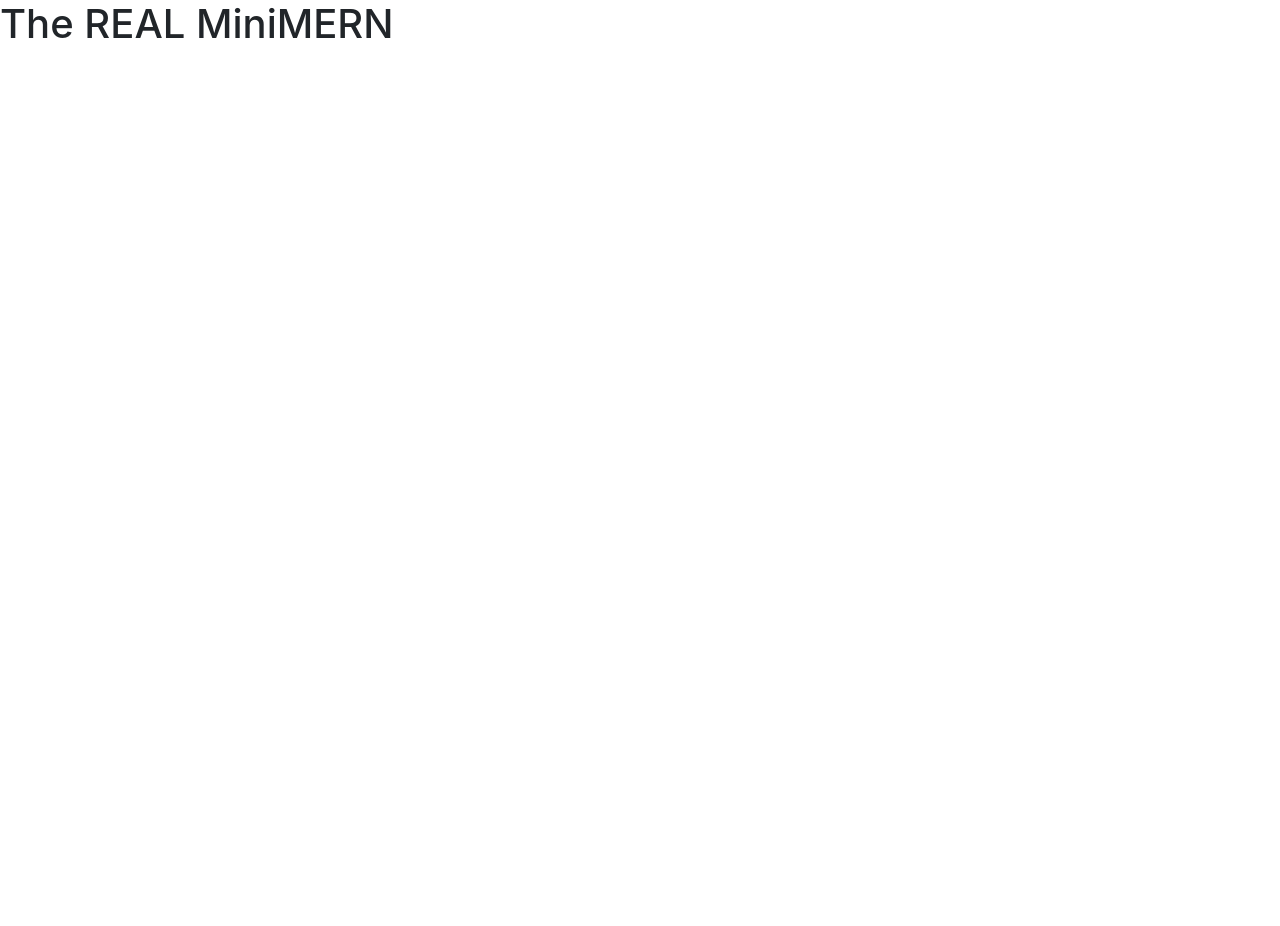
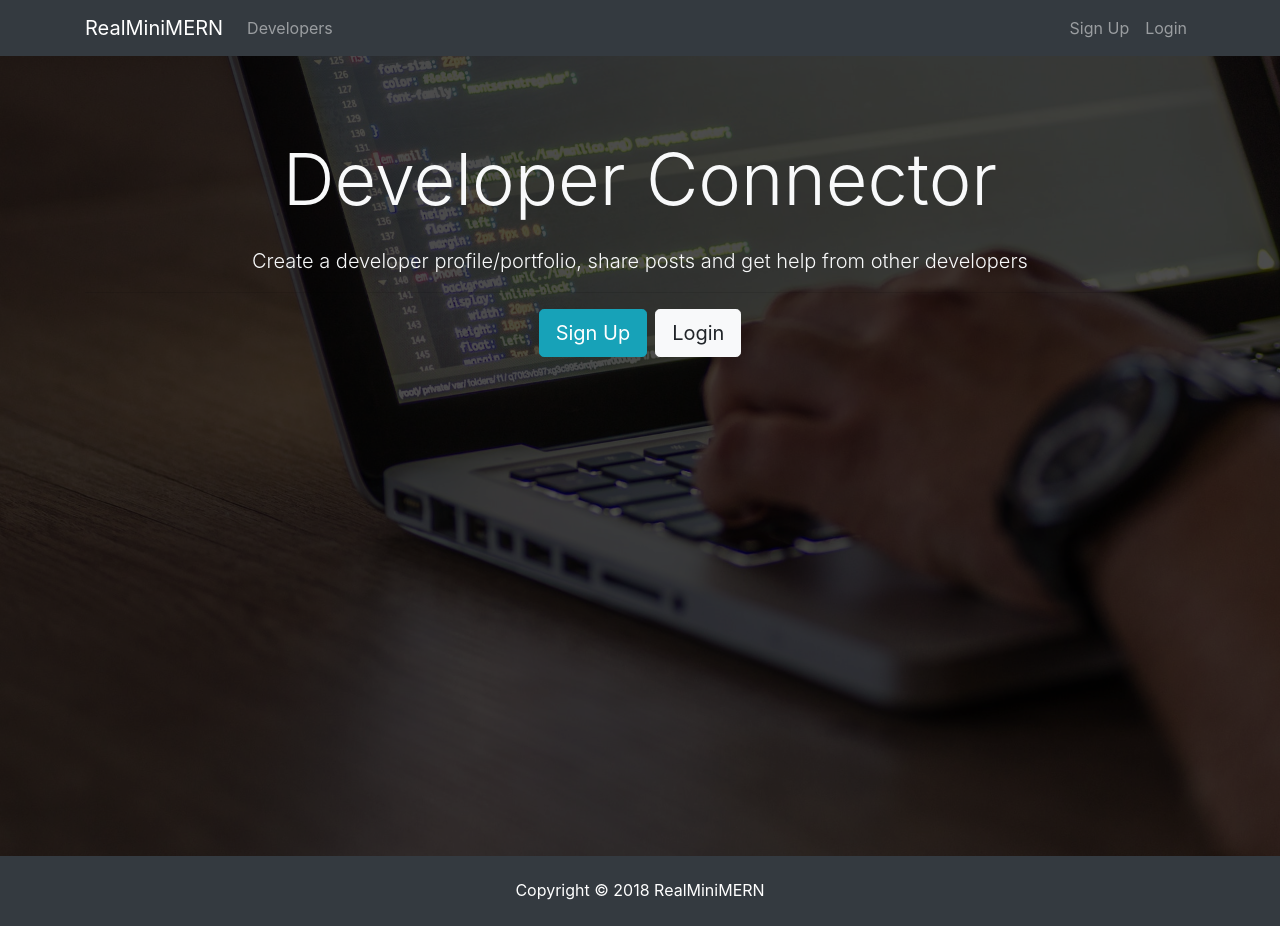
Before and after one commit to marcohern/RealMiniMern, a React (Create React App) app in the folder client/: page /login in a window 1280 px wide. Before the commit the page ends 800 px from the top, so only its background shows below. Built offline with nearby package versions, Linux system fonts and the light colour scheme.

Commit message:
Added landing Navbar and Footer

```diff
--- a/client/src/App.js
+++ b/client/src/App.js
@@ -1,4 +1,7 @@
 import React, { Component } from "react";
+import Navbar from "./components/layout/Navbar";
+import Footer from "./components/layout/Footer";
+import Landing from "./components/layout/Landing";
 import logo from "./logo.svg";
 import "./App.css";
 
@@ -6,7 +9,9 @@
   render() {
     return (
       <div className="App">
-        <h1>The REAL MiniMERN</h1>
+        <Navbar />
+        <Landing />
+        <Footer />
       </div>
     );
   }
--- /dev/null
+++ b/client/src/components/layout/Footer.js
@@ -0,0 +1,9 @@
+import React from "react";
+
+export default function Footer() {
+  return (
+    <footer className="bg-dark text-white mt-5 p-4 text-center">
+      Copyright &copy; 2018 RealMiniMERN
+    </footer>
+  );
+}
--- /dev/null
+++ b/client/src/components/layout/Landing.js
@@ -0,0 +1,31 @@
+import React, { Component } from "react";
+
+export default class Landing extends Component {
+  render() {
+    return (
+      <div className="landing">
+        <div className="dark-overlay landing-inner text-light">
+          <div className="container">
+            <div className="row">
+              <div className="col-md-12 text-center">
+                <h1 className="display-3 mb-4">Developer Connector</h1>
+                <p className="lead">
+                  {" "}
+                  Create a developer profile/portfolio, share posts and get help
+                  from other developers
+                </p>
+                <hr />
+                <a href="register.html" className="btn btn-lg btn-info mr-2">
+                  Sign Up
+                </a>
+                <a href="login.html" className="btn btn-lg btn-light">
+                  Login
+                </a>
+              </div>
+            </div>
+          </div>
+        </div>
+      </div>
+    );
+  }
+}
--- /dev/null
+++ b/client/src/components/layout/Navbar.js
@@ -0,0 +1,47 @@
+import React, { Component } from "react";
+
+export default class Navbar extends Component {
+  render() {
+    return (
+      <nav className="navbar navbar-expand-sm navbar-dark bg-dark mb-4">
+        <div className="container">
+          <a className="navbar-brand" href="landing.html">
+            RealMiniMERN
+          </a>
+          <button
+            className="navbar-toggler"
+            type="button"
+            data-toggle="collapse"
+            data-target="#mobile-nav"
+          >
+            <span className="navbar-toggler-icon" />
+          </button>
+
+          <div className="collapse navbar-collapse" id="mobile-nav">
+            <ul className="navbar-nav mr-auto">
+              <li className="nav-item">
+                <a className="nav-link" href="profiles.html">
+                  {" "}
+                  Developers
+                </a>
+              </li>
+            </ul>
+
+            <ul className="navbar-nav ml-auto">
+              <li className="nav-item">
+                <a className="nav-link" href="register.html">
+                  Sign Up
+                </a>
+              </li>
+              <li className="nav-item">
+                <a className="nav-link" href="login.html">
+                  Login
+                </a>
+              </li>
+            </ul>
+          </div>
+        </div>
+      </nav>
+    );
+  }
+}
```
